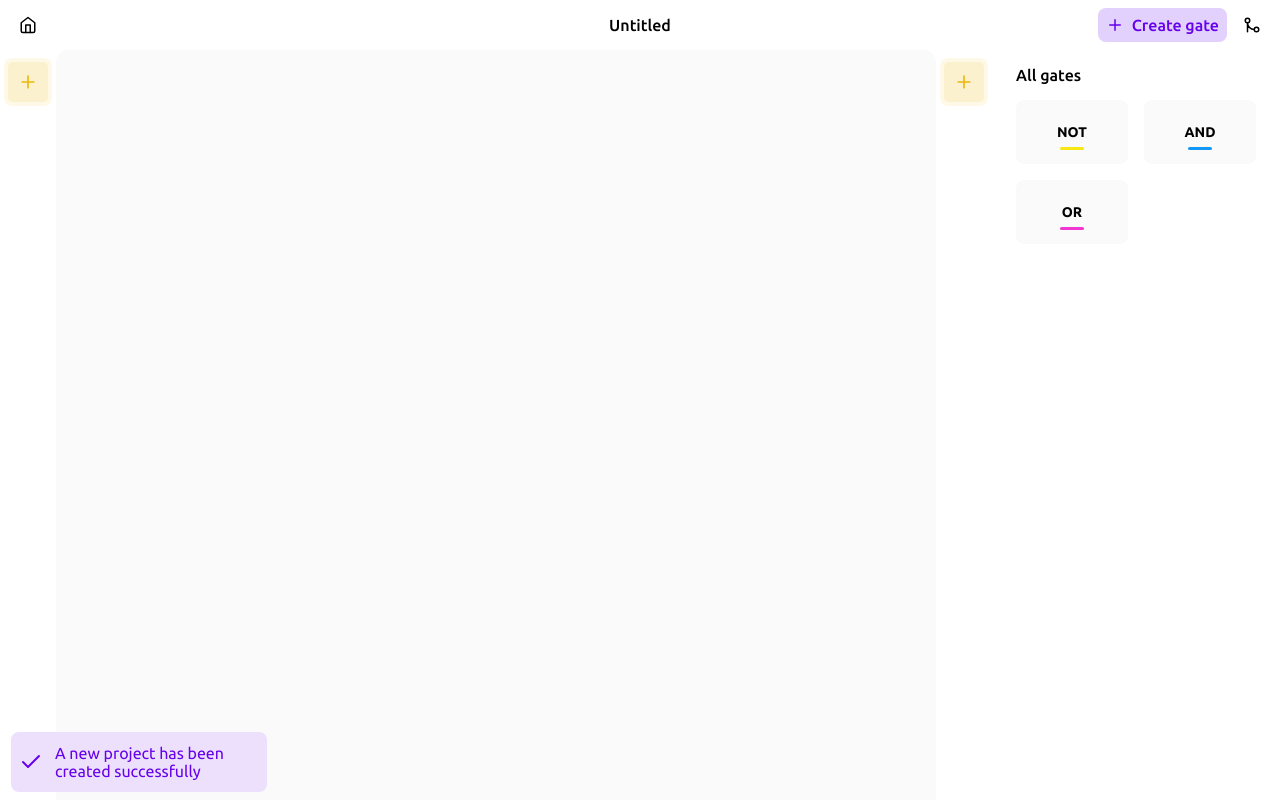
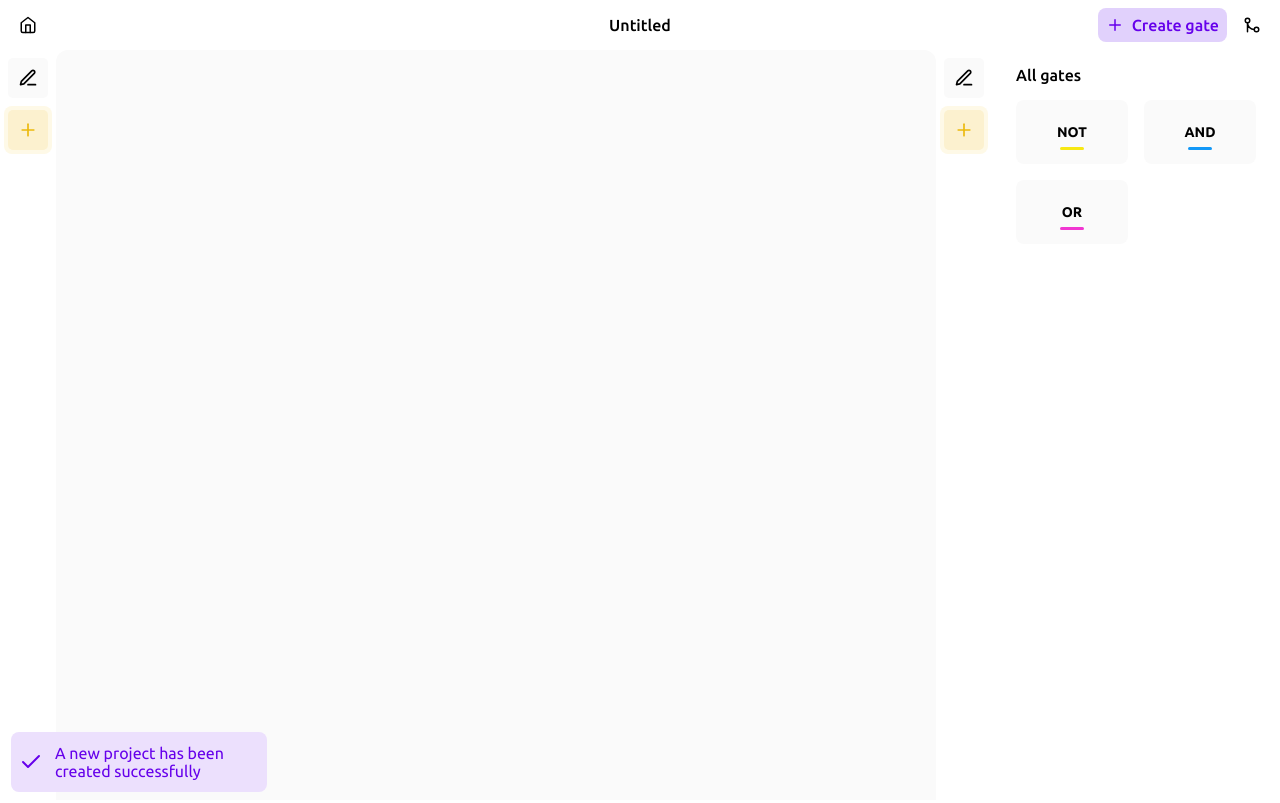
Before and after one commit to team-nullptr/logic-gates-simulator, a React (Vite) app: page / in a window 1280 px wide. Both pictures are taken after a click on the button "New project". Built offline with nearby package versions, Linux system fonts and the light colour scheme.

Commit message:
Add possibility to rename ports Moved responsibility for updating data from Editor to Controls Add support for maxLength in Editable component

```diff
--- /dev/null
+++ b/src/common/Scheme.ts
@@ -0,0 +1,6 @@
+import { ColorScheme } from '../features/editor/types/ColorScheme';
+
+export const Scheme: { [key: string]: ColorScheme } = {
+  purple: ['hsl(266,99%,46%)', 'hsl(266 88% 65%)', 'hsl(266 88% 82%)', 'hsl(266 88% 90%)'],
+  black: ['#000', '#555', '#eee', '#fafafa']
+};
--- a/src/features/common/Editable.styles.ts
+++ b/src/features/common/Editable.styles.ts
@@ -6,7 +6,10 @@ export const StyledInput = styled.input`
   border: none;
   background: none;
   text-align: inherit;
-  padding: 4px 0;
+  padding: 6px 0 4px;
+  width: 100%;
+  max-width: 300px;
+  color: inherit;
 
   &:focus {
     border-bottom: 2px solid #e1d1fc;
@@ -19,4 +22,5 @@ export const StyledSpan = styled.span`
   overflow: hidden;
   text-overflow: ellipsis;
   padding: 4px 0;
+  min-width: 24px;
 `;
--- a/src/features/common/Editable.tsx
+++ b/src/features/common/Editable.tsx
@@ -6,6 +6,7 @@ export const Editable = (props: {
   onEdit: (text: string) => void;
   prefix?: string;
   prefixColor?: string;
+  maxLength?: number;
 }) => {
   const [active, setActive] = useState(false);
   const [text, setText] = useState(props.value);
@@ -46,6 +47,7 @@ export const Editable = (props: {
       onKeyDown={handleKeyDown}
       onChange={(event) => setText(event.target.value)}
       onBlur={edit}
+      maxLength={props.maxLength}
     />
   );
 };
--- a/src/features/editor/Adapter.ts
+++ b/src/features/editor/Adapter.ts
@@ -83,7 +83,7 @@ export class Adapter {
   }
 
   updateButtons(): void {
-    const top = [0, 0];
+    const top = [48, 48];
     const scrolls = this.scrolls.current;
 
     for (const button of this._buttons.values()) {
@@ -254,6 +254,15 @@ export class Adapter {
     this.notify();
   }
 
+  renamePort(id: string, name: string) {
+    this.project.simulator.renamePort(id, name);
+
+    const button = this._buttons.get(id);
+    if (button) button.slug = name;
+
+    this.notify();
+  }
+
   removePort(id: string): void {
     const button = this._buttons.get(id);
     if (!button) return;
--- a/src/features/editor/Connectors.tsx
+++ b/src/features/editor/Connectors.tsx
@@ -25,6 +25,7 @@ export const Connectors = (props: { buttons: ButtonType[]; top: number }) => {
 
 const StyledContainer = styled.div`
   overflow-y: hidden;
+  padding-top: 48px;
   padding-bottom: 96px;
   margin: 0 8px;
   height: 100%;
--- a/src/features/editor/Controls.module.scss
+++ b/src/features/editor/Controls.module.scss
@@ -6,4 +6,8 @@
   overflow-y: auto;
   overflow-x: hidden;
   padding-bottom: 8px;
+
+  > * {
+    direction: initial;
+  }
 }
--- a/src/features/editor/Controls.tsx
+++ b/src/features/editor/Controls.tsx
@@ -1,53 +1,67 @@
-import { useRef } from 'react';
+import { useRef, useState } from 'react';
 import { Button as ButtonType } from '../canvas/types/Button';
 import { BinaryButton } from './BinaryButton';
 import styles from './Controls.module.scss';
 import { AddButton } from './AddButton';
 import { StyledButton } from './Button.styles';
-import { ColorScheme } from './types/ColorScheme';
 import { useColorVariant } from './hooks/useColorVariant';
 import { Port } from './Port';
+import { Edit3 } from 'react-feather';
+import { Editable } from '../common/Editable';
+import { Adapter } from './Adapter';
+import { Scheme } from '../../common/Scheme';
 
 export const Controls = (props: {
-  buttons: ButtonType[];
   section: 'inputs' | 'outputs';
+  source: Adapter;
   onScroll: (top: number) => void;
-  onAdd: (connectors: number) => void;
-  onDelete: (id: string) => void;
-  onToggle: (button: ButtonType, index: number) => void;
 }) => {
+  const [editing, setEditing] = useState(false);
   const ref = useRef<HTMLDivElement>(null);
+
+  const scheme = Scheme[editing ? 'black' : 'purple'];
   const direction = props.section === 'inputs' ? 'rtl' : 'ltr';
 
-  const renderButton = (button: ButtonType) => {
+  const renderButton = (button: ButtonType, key: number) => {
+    const locked = props.section === 'outputs';
+
     if (button.type === 'compound') {
       return (
-        <Port key={button.id} onDelete={() => props.onDelete(button.id)}>
-          <BinaryButton
-            state={button.state}
-            onChange={(index) => props.onToggle(button, index)}
-            locked={props.section === 'outputs'}
-          />
+        <Port key={button.id} onDelete={() => handleDelete(button)}>
+          <BinaryButton state={button.state} onChange={(index) => handleToggle(button, index)} locked={locked} />
         </Port>
       );
     }
 
-    const scheme: ColorScheme = ['hsl(266,99%,46%)', 'hsl(266 88% 65%)', 'hsl(266 88% 82%)', 'hsl(266 88% 90%)'];
-    const [background, hover, color] = useColorVariant(scheme, button.state[0]);
+    const renderButtonContent = () => {
+      const slug = button.slug || '';
 
-    const locked = props.section === 'outputs';
+      if (!editing) return <span>{slug}</span>;
+      return <Editable key={slug} maxLength={3} value={slug} onEdit={(to) => handleRename(button, to)} />;
+    };
+
+    const [background, hover, color] = useColorVariant(scheme, editing ? false : button.state[0]);
 
     return (
-      <Port key={button.id} onDelete={() => props.onDelete(button.id)}>
+      <Port key={key} onDelete={() => handleDelete(button)}>
         <StyledButton
           background={background}
           hover={locked ? background : hover}
-          onClick={() => props.onToggle(button, 0)}
-          style={{ cursor: locked ? 'not-allowed' : 'default' }}
+          onClick={() => handleToggle(button, 0)}
+          style={{ color, cursor: locked && !editing ? 'not-allowed' : 'default' }}
         >
-          <span style={{ color }}>{button.slug}</span>
+          {renderButtonContent()}
         </StyledButton>
       </Port>
+    );
+  };
+
+  const renderEdit = () => {
+    const [background, hover, color] = useColorVariant(Scheme.black, editing);
+    return (
+      <StyledButton background={background} hover={hover} onClick={() => setEditing(!editing)}>
+        <Edit3 height="20" color={color} />
+      </StyledButton>
     );
   };
 
@@ -56,10 +70,31 @@ export const Controls = (props: {
     props.onScroll(ref.current.scrollTop);
   };
 
+  const handleAdd = (connectors: number) => {
+    const type = props.section === 'inputs' ? 'input' : 'output';
+    props.source.addPort(type, connectors);
+  };
+
+  const handleToggle = (button: ButtonType, index = 0) => {
+    if (editing) return;
+    props.source.toggleInput(button.id, index);
+  };
+
+  const handleRename = (button: ButtonType, name: string) => {
+    const trimmed = name.trim();
+    if (trimmed.length < 1 || trimmed.length > 3) return;
+    props.source.renamePort(button.id, trimmed.toUpperCase());
+  };
+
+  const handleDelete = (button: ButtonType) => {
+    props.source.removePort(button.id);
+  };
+
   return (
     <div ref={ref} onScroll={handleScroll} className={styles.buttons} style={{ direction }}>
-      {props.buttons.map(renderButton)}
-      <AddButton onSelect={props.onAdd} />
+      {renderEdit()}
+      {props.source[props.section].map((it, i) => renderButton(it, i))}
+      <AddButton onSelect={handleAdd} />
     </div>
   );
 };
--- a/src/features/editor/Editor.tsx
+++ b/src/features/editor/Editor.tsx
@@ -99,14 +99,7 @@ export const Editor = ({ project }: { project: Project }) => {
     <>
       {renderNavigation()}
       <main className={styles.container}>
-        <Controls
-          buttons={inputs}
-          section="inputs"
-          onAdd={(connectors) => adapter.addPort('input', connectors)}
-          onDelete={(id) => adapter.removePort(id)}
-          onToggle={(button, index) => adapter.toggleInput(button.id, index)}
-          onScroll={(value) => scrollHandler('inputs', value)}
-        />
+        <Controls section="inputs" source={adapter} onScroll={(value) => scrollHandler('inputs', value)} />
         <div className={styles.wrapper}>
           <div className={styles.side} style={{ left: 0 }}>
             <Connectors buttons={inputs} top={scrolls.inputs} />
@@ -118,14 +111,7 @@ export const Editor = ({ project }: { project: Project }) => {
             <Connectors buttons={outputs} top={scrolls.outputs} />
           </div>
         </div>
-        <Controls
-          buttons={outputs}
-          section="outputs"
-          onAdd={(connectors) => adapter.addPort('output', connectors)}
-          onDelete={(id) => adapter.removePort(id)}
-          onToggle={(button, index) => adapter.toggleInput(button.id, index)}
-          onScroll={(value) => scrollHandler('outputs', value)}
-        />
+        <Controls section="outputs" source={adapter} onScroll={(value) => scrollHandler('outputs', value)} />
         <Sidebar
           available={adapter.available}
           onEdit={handleGateEdit}
```
